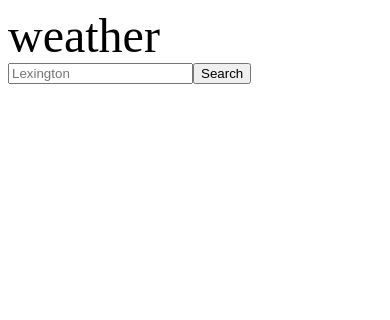
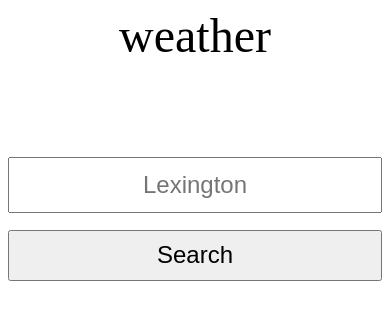
Before and after one commit to storozhenko98/weather-app, a website built with webpack: page dist/index.html in a window 390 px wide. Built offline with Linux system fonts and the light colour scheme.

Commit message:
Add barebone styling

```diff
--- a/src/styles/styles.css
+++ b/src/styles/styles.css
@@ -1,3 +1,58 @@
+
+#mainView{
+    display: flex;
+    flex-direction: column;
+    align-items: center;
+}
 #appTitle{
     font-size: 48px;
-};
+    text-align: center;
+
+}
+#initView{
+    margin-top: 15%;
+    display: flex;
+    flex-direction: column;
+    width: 50vw;
+    justify-self: center;
+}
+
+input{
+    text-align: center;
+}
+
+button{
+    margin-top: 1%;
+}
+
+div {
+    text-align: center;
+}
+
+@media (max-width: 400px){
+    #mainView{
+        display: flex;
+        flex-direction: column;
+        align-items: center;
+    }
+    #initView{
+        display: flex;
+        flex-direction: column;
+        width: 100%;
+        justify-self: center;
+        margin-top: 25%;
+    }
+    input {
+        height: 6vh;
+        font-size: 24px;
+        text-align: center;
+
+    }
+    button {
+        margin-top: 2vh;
+        height: 6vh;
+        font-size: 24px;
+
+    }
+
+}
```
Also changed, not shown: dist/main.js.
